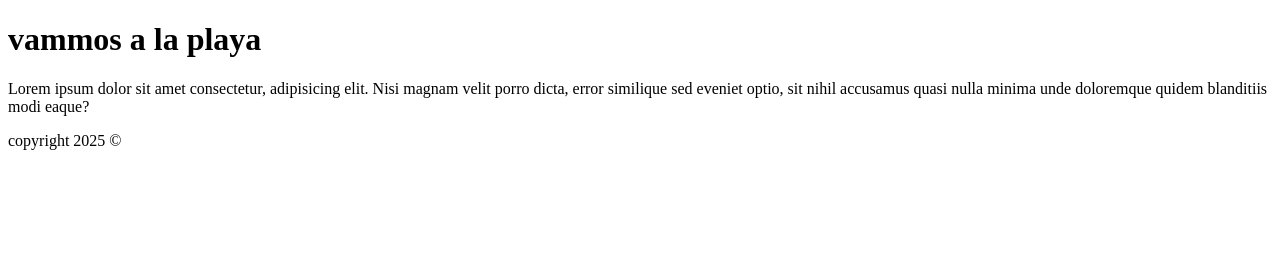
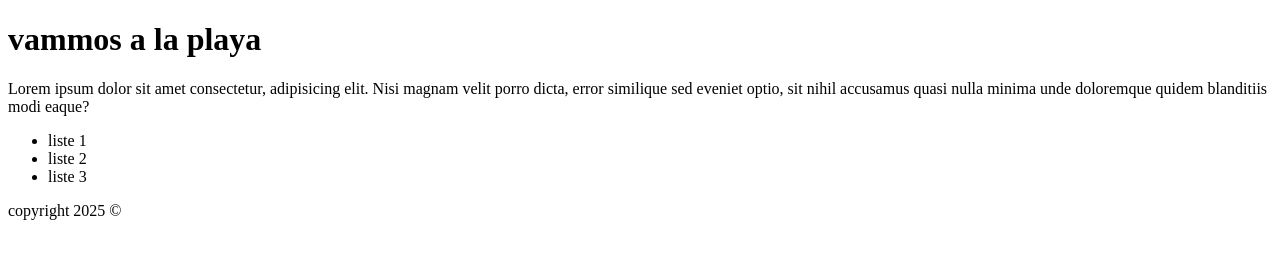
Before and after one commit to poutou89/Merge, a plain HTML site: page index.html in a window 1280 px wide. Drawn offline with Linux system fonts and the light colour scheme.

Commit message:
ajout section liste

```diff
--- a/index.html
+++ b/index.html
@@ -9,6 +9,13 @@
     <h1>vammos a la playa</h1>
     <main>
         <p>Lorem ipsum dolor sit amet consectetur, adipisicing elit. Nisi magnam velit porro dicta, error similique sed eveniet optio, sit nihil accusamus quasi nulla minima unde doloremque quidem blanditiis modi eaque?</p>
+        <section>
+            <ul>
+                <li>liste 1</li>
+                <li>liste 2</li>
+                <li>liste 3</li>
+            </ul>
+        </section>
     </main>
     <footer>
         copyright 2025 &copy
```
